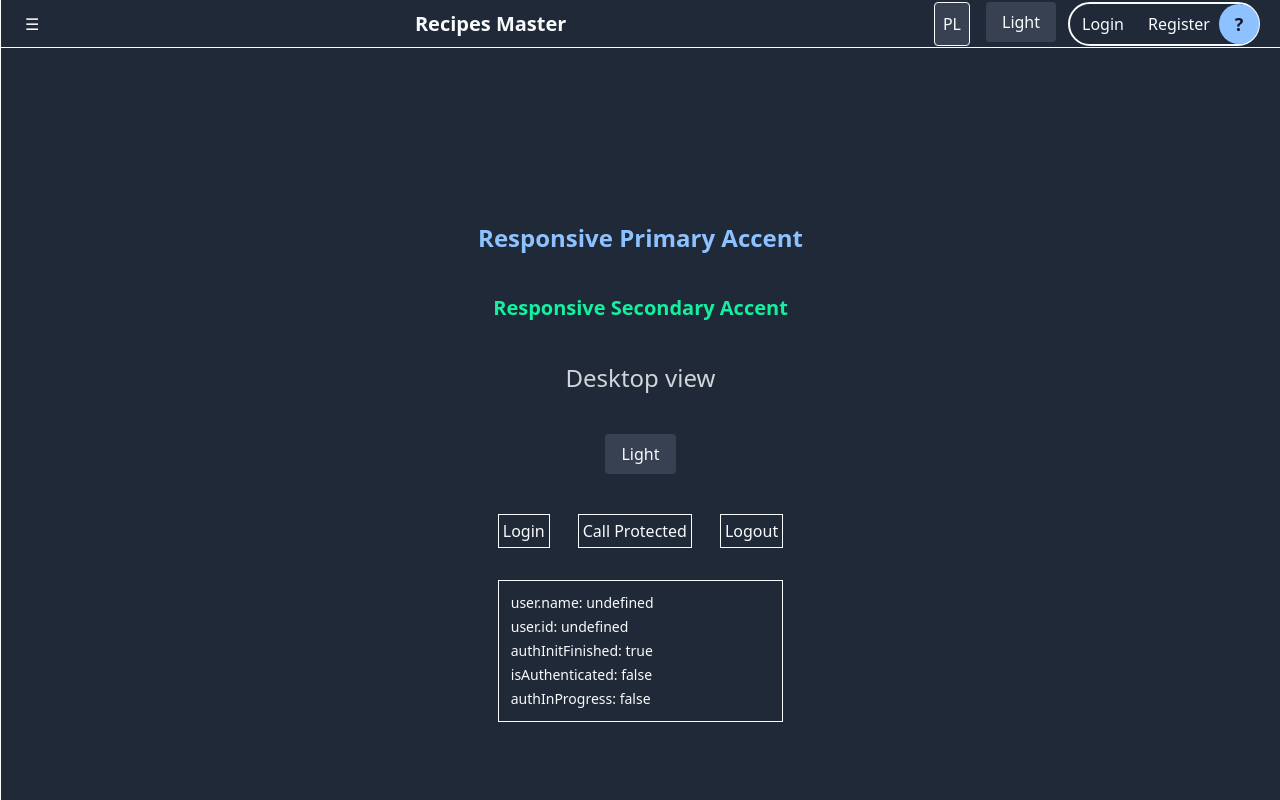
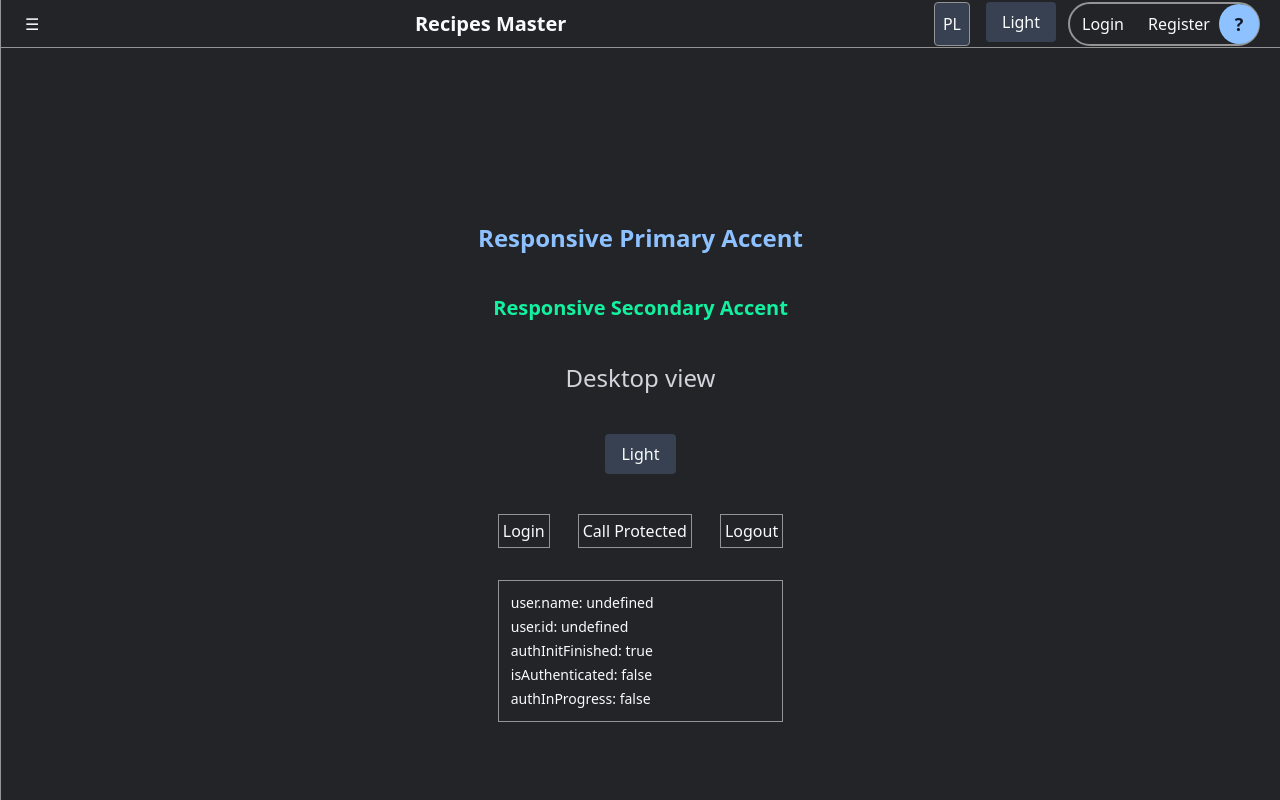
Before and after one commit to HeatGub/Recipes, a React (Vite) app in the folder frontend/: page / in a window 1280 px wide. Built offline with nearby package versions, Linux system fonts and the light colour scheme; no server answers.

Commit message:
Tidy up css

```diff
--- a/frontend/src/components/Dashboard.tsx
+++ b/frontend/src/components/Dashboard.tsx
@@ -9,7 +9,6 @@ export function Dashboard() {
       className={clsx(
         "flex min-h-screen flex-col items-center justify-center",
         "gap-4 sm:gap-6 lg:gap-10",
-        "bg-(--bg-primary) text-(--text-primary)",
         "transition-colors"
       )}
     >
@@ -28,7 +27,6 @@ export function Dashboard() {
       </div>
       <ThemeToggle />
       <AuthTest />
-
     </div>
   )
 }
--- a/frontend/src/components/LangSwitcher.tsx
+++ b/frontend/src/components/LangSwitcher.tsx
@@ -11,7 +11,7 @@ export const LangSwitcher = () => {
   return (
     <button
       onClick={toggleLang}
-      className="px-2 py-1 border rounded bg-(--bg-secondary) text-(--text-primary)"
+      className="px-2 py-1 border rounded bg-(--bg-secondary)"
     >
       {i18n.language === "pl" ? "EN" : "PL"}
     </button>
--- a/frontend/src/components/ThemeToggle.tsx
+++ b/frontend/src/components/ThemeToggle.tsx
@@ -23,10 +23,10 @@ const toggleTheme = () => {
         onClick={toggleTheme}
         className={clsx(
           "rounded px-4 py-2",
-          "bg-(--bg-secondary) text-(--text-primary)",
+          "bg-(--bg-secondary)",
           "transition-colors duration-300",
-          "hover:[background-color:var(--bg-opposite)]",
-          "hover:[color:var(--text-opposite)]"
+          "hover:bg-(--bg-inverted)",
+          "hover:text-(--text-inverted)"
         )}
       >
         {isDark ? "Light" : "Dark"}
--- a/frontend/src/components/auth/LoginAvatarMenu.tsx
+++ b/frontend/src/components/auth/LoginAvatarMenu.tsx
@@ -26,16 +26,17 @@ export function LoginAvatarMenu() {
   return (
     <div className="relative right-1 inline-flex items-center">
       <div className="flex overflow-hidden rounded-full border-2">
+
         {!isLoggedIn && (
           <>
             <button
-              className="flex-1 rounded-l-full px-3 py-2 text-center transition hover:bg-(--accent-primary) hover:text-(--text-opposite)"
+              className="flex-1 rounded-l-full px-3 py-2 text-center transition hover:bg-(--accent-primary) hover:text-(--text-inverted)"
               onClick={() => togglePanel("login")}
             >
               {t("account.login")}
             </button>
             <button
-              className="flex-1 rounded-r-full px-3 py-2 pr-12 text-center transition hover:bg-(--accent-secondary) hover:text-(--text-opposite)"
+              className="flex-1 rounded-r-full px-3 py-2 pr-12 text-center transition hover:bg-(--accent-secondary) hover:text-(--text-inverted)"
               onClick={() => togglePanel("register")}
             >
               {t("account.register")}
@@ -45,7 +46,7 @@ export function LoginAvatarMenu() {
 
         {isLoggedIn && (
           <button
-            className="flex-1 rounded-full px-3 py-2 pr-12 text-center transition hover:bg-red-600 hover:text-white"
+            className="flex-1 rounded-full px-3 py-2 pr-12 text-center transition hover:bg-(--bg-inverted) hover:text-(--text-inverted)"
             onClick={() => togglePanel("logout")}
           >
             {t("account.logout")}
@@ -53,13 +54,13 @@ export function LoginAvatarMenu() {
         )}
       </div>
 
-      <div className="absolute right-px z-10 flex h-10 w-10 items-center justify-center rounded-full bg-(--accent-primary) text-lg font-semibold text-(--text-opposite)">
+      <div className="absolute right-px z-10 flex h-10 w-10 items-center justify-center rounded-full bg-(--accent-primary) text-lg font-semibold text-(--text-inverted)">
         {avatarLetter}
       </div>
 
       {/* Dropdown panels */}
       {openPanel && (
-        <div className="absolute top-full right-0 mt-2 max-w-90 min-w-60 rounded-xl border bg-(--bg-primary) p-4 text-(--text-primary) shadow-lg">
+        <div className="absolute top-full right-0 mt-2 max-w-90 min-w-60 rounded-xl border p-4 shadow-lg">
           {openPanel === "login" && (
             <LoginForm
               onSubmit={async ({ identifier, password }) => {
@@ -85,7 +86,7 @@ export function LoginAvatarMenu() {
               <p>
                 {t("account.logged_in_as")} <strong>{user?.username}</strong>
               </p>
-              <button onClick={handleLogout} className="w-full rounded bg-red-600 px-2 py-1 text-white">
+              <button onClick={handleLogout} className="w-full rounded bg-(--bg-warning) px-2 py-1 text-(--text-inverted)">
                 {t("account.logout")}
               </button>
             </div>
--- a/frontend/src/components/auth/LoginForm.tsx
+++ b/frontend/src/components/auth/LoginForm.tsx
@@ -62,7 +62,7 @@ export function LoginForm({ onSubmit }: LoginFormProps) {
         value={formData.identifier}
         onChange={handleChange}
         // required
-        className="w-full rounded border bg-(--bg-secondary) px-2 py-1 text-(--text-primary)"
+        className="w-full rounded border bg-(--bg-secondary) px-2 py-1"
       />
 
       {t("account.password")}
@@ -72,10 +72,10 @@ export function LoginForm({ onSubmit }: LoginFormProps) {
         value={formData.password}
         onChange={handleChange}
         // required
-        className="w-full rounded border bg-(--bg-secondary) px-2 py-1 text-(--text-primary)"
+        className="w-full rounded border bg-(--bg-secondary) px-2 py-1"
       />
 
-      <button type="submit" className="mt-2 w-full rounded bg-(--accent-primary) px-2 py-1 text-(--text-opposite)">
+      <button type="submit" className="mt-2 w-full rounded bg-(--accent-primary) px-2 py-1 text-(--text-inverted)">
         {t("account.login")}
       </button>
     </form>
--- a/frontend/src/components/auth/RegisterForm.tsx
+++ b/frontend/src/components/auth/RegisterForm.tsx
@@ -47,7 +47,7 @@ export function RegisterForm({ onSubmit }: RegisterFormProps) {
         required
         value={formData.username}
         onChange={handleChange}
-        className="w-full rounded border bg-(--bg-secondary) px-2 py-1 text-(--text-primary)"
+        className="w-full rounded border bg-(--bg-secondary) px-2 py-1"
       />
 
       {t("account.email_optional")}
@@ -56,7 +56,7 @@ export function RegisterForm({ onSubmit }: RegisterFormProps) {
         type="email"
         value={formData.email}
         onChange={handleChange}
-        className="w-full rounded border bg-(--bg-secondary) px-2 py-1 text-(--text-primary)"
+        className="w-full rounded border bg-(--bg-secondary) px-2 py-1"
       />
 
       {t("account.password")}
@@ -66,7 +66,7 @@ export function RegisterForm({ onSubmit }: RegisterFormProps) {
         required
         value={formData.password}
         onChange={handleChange}
-        className="w-full rounded border bg-(--bg-secondary) px-2 py-1 text-(--text-primary)"
+        className="w-full rounded border bg-(--bg-secondary) px-2 py-1"
       />
 
       {t("account.confirm_password")}
@@ -76,12 +76,12 @@ export function RegisterForm({ onSubmit }: RegisterFormProps) {
         required
         value={formData.confirmPassword}
         onChange={handleChange}
-        className="w-full rounded border bg-(--bg-secondary) px-2 py-1 text-(--text-primary)"
+        className="w-full rounded border bg-(--bg-secondary) px-2 py-1"
       />
 
       <button
         type="submit"
-        className="mt-2 w-full rounded bg-(--accent-secondary) px-2 py-1 text-(--text-opposite)"
+        className="mt-2 w-full rounded bg-(--accent-secondary) px-2 py-1 text-(--text-inverted)"
       >
         {t("account.create_account")}
       </button>
--- a/frontend/src/layouts/AppLayout.tsx
+++ b/frontend/src/layouts/AppLayout.tsx
@@ -6,7 +6,7 @@ export function AppLayout({ children }: { children: React.ReactNode }) {
   const [sidebarOpen, setSidebarOpen] = useState(false)
 
   return (
-    <div className="min-h-screen bg-(--bg-primary) text-(--text-primary)">
+    <div className="min-h-screen">
       <div className="flex h-screen overflow-hidden">
         {/* Mobile overlay */}
         {sidebarOpen && (
@@ -20,7 +20,7 @@ export function AppLayout({ children }: { children: React.ReactNode }) {
 
         {/* Desktop sidebar */}
         <aside
-          className={`hidden flex-col border-r bg-(--bg-primary) transition-all duration-300 md:flex ${sidebarOpen ? "w-64" : "w-0 overflow-hidden"} `}
+          className={`hidden flex-col border-r bg-(--bg-primary) transition-[width] duration-200 ease-in-out md:flex ${sidebarOpen ? "w-64" : "w-0 overflow-hidden"} `}
         >
           {sidebarOpen && <Sidebar />}
         </aside>
--- a/frontend/src/main.css
+++ b/frontend/src/main.css
@@ -2,26 +2,42 @@
 
 /* Light theme variables */
 :root {
-  --bg-primary: #cfcfcf;      /* main page background */
-  --bg-secondary: #b1aeae;    /* section/background highlight */
-  --bg-opposite: #1f2937; /* dark bg */
-  --text-primary: #111827;    /* dark gray text */
-  --text-secondary: #36393d;  /* lighter gray text */
-  --text-opposite: #f9fafb;
-  --accent-primary: #2408c4;  /* blue for buttons or headings */
-  --accent-secondary: #095e41; /* green for buttons or highlights */
+  --bg-primary: #c8c6c6;
+  --bg-secondary: #b1aeae;
+  --bg-inverted: #1f2937;
+  --bg-warning: #ecab13;
+  --text-primary: #111827;
+  --text-secondary: #36393d;
+  --text-inverted: #f9fafb;
+  --text-muted: #111827a4;
+  --text-success: #09740b;
+  --text-warning: #dac20c;
+  --text-error: #d81c13;
+  --accent-primary: #05797b;
+  --accent-secondary: #0f772c;
+  --accent-soft: #146e50c1;
+  --border-default: #5e5e5e;
+  --border-muted: #3a3a3aa9;
 }
 
 /* Dark theme variables */
 .dark {
-  --bg-primary: #1f2937;      /* dark background */
-  --bg-secondary: #374151;    /* secondary dark background */
-  --bg-opposite: #ffffff; /* light bg */
-  --text-primary: #f9fafb;    /* light text */
-  --text-secondary: #d1d5db;  /* secondary light text */
-  --text-opposite: #111827;
-  --accent-primary: #8ec1ff;  /* lighter blue for dark mode */
-  --accent-secondary: #13f1a0; /* lighter green for dark mode */
+  --bg-primary: #222428;
+  --bg-secondary: #374151;
+  --bg-inverted: #a5c0d5;
+  --bg-warning: #ecab13;
+  --text-primary: #f9fafb;
+  --text-secondary: #d1d5db;
+  --text-inverted: #111827;
+  --text-muted: #111827a4;
+  --text-success: #10a913;
+  --text-warning: #f2d708;
+  --text-error: #c02017;
+  --accent-primary: #8ec1ff;
+  --accent-secondary: #13f1a0;
+  --accent-soft: #146e50c1;
+  --border-default: #949494;
+  --border-muted: #3a3a3aa9;
 }
 
 /* no cascade on theme change */
@@ -31,10 +47,20 @@
   transition: none !important;
 }
 
+/* default values */
 html,
 body {
   background-color: var(--bg-primary);
   color: var(--text-primary);
+}
+
+*, ::before, ::after {
+  border-color: var(--border-default);
+}
+
+::selection {
+  background: var(--accent-primary);
+  color: var(--text-inverted);
 }
 
 /* input fields autofilled color fix */
```
